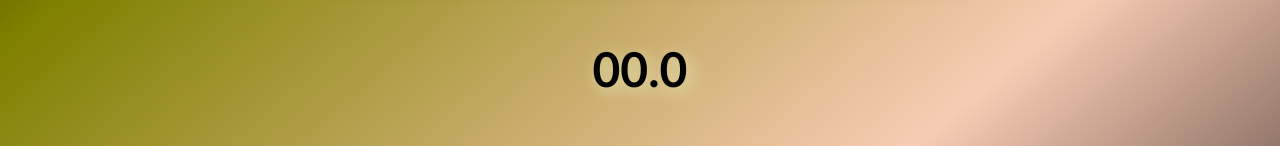
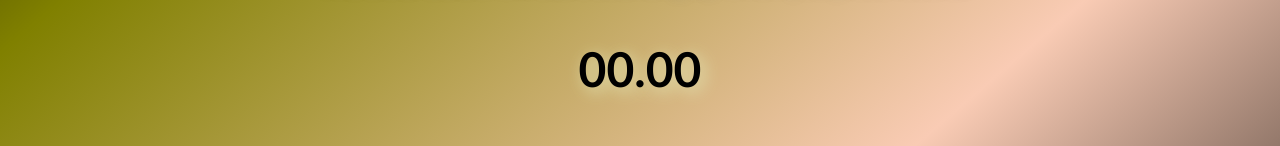
Before and after one commit to NukeML/BeatboxGame, a plain HTML site: page index.html in a window 1280 px wide. Shown: the part 494-640 px from the top of the page. Drawn offline with Linux system fonts and the light colour scheme; a script that the page names is missing.

Commit message:
Update index.html

```diff
--- a/index.html
+++ b/index.html
@@ -26,7 +26,7 @@
       </p>
       <div class="playerclass">
         <h1 id="timer">
-          00.0
+          00.00
         </h1>
         <button id="recordButton" class="rbutton" type="button">Record</button><br>
         <canvas class="visualizer"></canvas>
```
